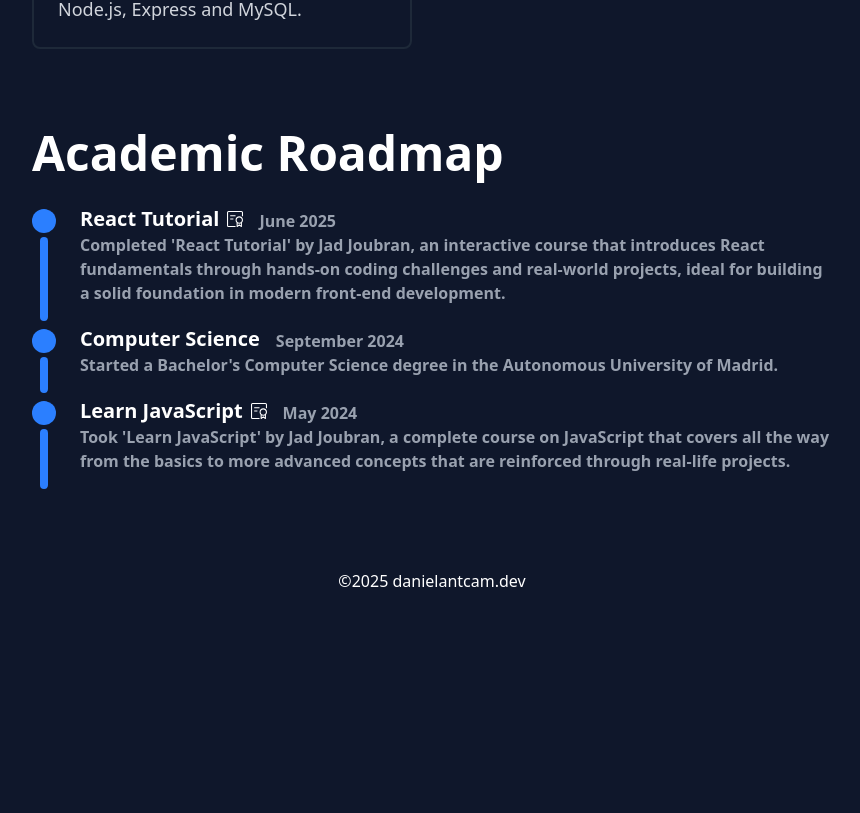
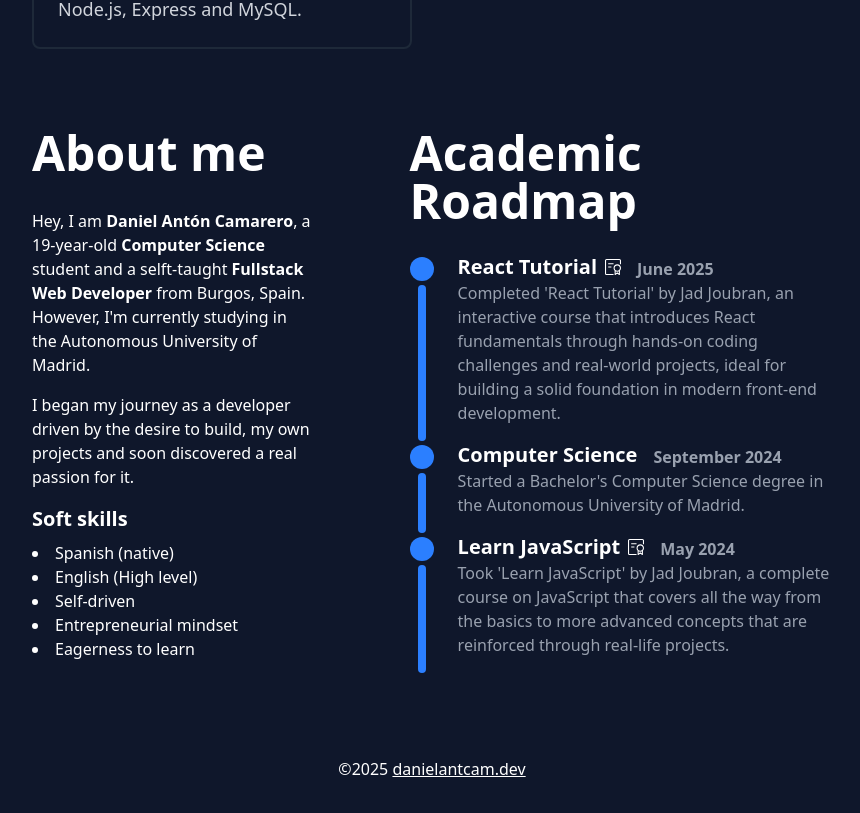
Before and after one commit to danielantcam/portfolio, a React (Vite) app: page / in a window 1280 px wide. Shown: the part 1251-2064 px from the top of the page, without its empty margins (208-1068 px from the left). Before the commit the page ends 1924 px from the top, so only its background shows below. Built offline with nearby package versions, Linux system fonts and the light colour scheme.

Commit message:
Added 'About me' + SEO + small design improvements

```diff
--- a/index.html
+++ b/index.html
@@ -4,8 +4,8 @@
     <meta charset="UTF-8" />
     <!--<link rel="icon" type="image/svg+xml" href="/vite.svg" />-->
     <meta name="viewport" content="width=device-width, initial-scale=1.0" />
-    <title>danielantcam.dev</title>
-    <meta name="description" content="Daniel Antón Camarero | Fullstack web developer portfolio." />
+    <title>Daniel Antón Camarero (danielantcam) | Fullstack Web Developer</title>
+    <meta name="description" content="Professional portfolio of Daniel Antón Camarero (danielantcam), fullstack developer specializing in modern web applications with React, Node.js, and more." />
   </head>
   <body class="bg-slate-900">
     <div id="root" class="px-10 sm:px-20 md:px-30 xl:px-60"></div>
--- a/src/App.jsx
+++ b/src/App.jsx
@@ -1,6 +1,7 @@
 import Header from "./components/Header";
 import Stack from "./components/Stack";
 import ProjectsGrid from "./components/ProjectsGrid";
+import AboutMe from "./components/AboutMe";
 import Roadmap from "./components/Roadmap";
 import Footer from "./components/Footer";
 
@@ -9,6 +10,11 @@ export default function App() {
     <Header />
     <Stack />
     <ProjectsGrid />
+    <div className="
+      flex flex-col gap-10 mb-10
+      md:mb-20 xl:flex-row xl:gap-24
+    ">
+      <AboutMe />
       <Roadmap events={[
         {
           title: "React Tutorial",
@@ -28,6 +34,7 @@ export default function App() {
           certificate: "https://res.cloudinary.com/dbfn5lnvx/image/authenticated/s--6EiAUpUa--/v1750516212/certificates/javascript/danielantncamarero-4575.pdf"
         }
       ]} />
+    </div>
     <Footer />
   </>);
 }
--- /dev/null
+++ b/src/components/AboutMe.jsx
@@ -0,0 +1,31 @@
+export default function AboutMe(){
+    return <article className="
+        w-full
+        xl:w-2/5
+    ">
+        <h3 className="
+            text-white font-semibold text-3xl mb-4
+            lg:text-5xl sm:mb-8
+        ">
+            About me
+        </h3>
+        <p className="text-white mb-4">Hey, I am <strong>Daniel Antón Camarero</strong>, a 19-year-old <strong>Computer Science</strong> student and a selft-taught <strong>Fullstack Web Developer</strong> from Burgos, Spain. However, I'm currently studying in the Autonomous University of Madrid.</p>
+
+        <p className="text-white mb-4">I began my journey as a developer driven by the desire to build, my own projects and soon discovered a real passion for it.</p>
+
+        <h4 className="text-white text-xl font-semibold mb-2">Soft skills</h4>
+        <ul className="
+            list-disc list-inside  grid grid-cols-1
+            md:grid-cols-2
+            lg:grid-cols-2
+            xl:grid-cols-1
+            3xl:grid-cols-2
+        ">
+            <li className="text-white">Spanish (native)</li>
+            <li className="text-white">English (High level)</li>
+            <li className="text-white">Self-driven</li>
+            <li className="text-white">Entrepreneurial mindset</li>
+            <li className="text-white">Eagerness to learn</li>
+        </ul>
+    </article>;
+}
--- a/src/components/Footer.jsx
+++ b/src/components/Footer.jsx
@@ -2,6 +2,6 @@ export default function Footer(){
     return <footer className="
         flex justify-center items-center text-white text-base text-center text-balance my-20
     ">
-        <span>&copy;2025 danielantcam.dev</span>
+        <span>&copy;2025 <a href="https://danielantcam.dev" className="underline hover:opacity-70">danielantcam.dev</a></span>
     </footer>;
 }
--- a/src/components/Header.jsx
+++ b/src/components/Header.jsx
@@ -1,10 +1,10 @@
 import { GitHub, LinkedIn } from "./Svg";
 
 export default function Header(){
-return <header className="
+return <header role="banner" className="
         w-full min-h-fit flex flex-col justify-around items-start relative h-120
     ">
-        <header className="w-full h-20 flex items-end">
+        <nav className="w-full h-20 flex items-end">
             <div className="w-full flex justify-between items-center">
                 <a href="/" className="
                     text-white font-semibold text-xl
@@ -25,7 +25,7 @@ return <header className="
                     </a>
                 </div>
             </div>
-        </header>
+        </nav>
 
         <div className="w-full grow flex flex-col justify-center">
             <h1 className="
--- a/src/components/ProjectsGrid.jsx
+++ b/src/components/ProjectsGrid.jsx
@@ -17,8 +17,8 @@ export default function ProyectsGrid(){
       md:mb-20
     ">
       <h3 className="
-        text-white font-semibold text-3xl mb-8
-        lg:text-5xl
+        text-white font-semibold text-3xl mb-4
+        lg:text-5xl md:mb-8
       ">
         My projects
       </h3>
--- a/src/components/Roadmap.jsx
+++ b/src/components/Roadmap.jsx
@@ -1,10 +1,13 @@
 import { ViewCertificate } from "./Svg";
 
 export default function Roadmap({ events }){
-    return <article>
+    return <article className="
+        w-full
+        xl:w-3/5
+    ">
         <h3 className="
-            text-white font-semibold text-3xl mb-8
-            lg:text-5xl
+            text-white font-semibold text-3xl mb-4
+            lg:text-5xl md:mb-8
         ">
             Academic Roadmap
         </h3>
@@ -17,7 +20,7 @@ export default function Roadmap({ events }){
 function  RoadmapBlock({ event }){
     const { title, description, date, certificate } = event;
 
-    return <li className="flex mb-2">
+    return <li className="flex mb-1">
         <div aria-hidden="true" className="flex flex-col items-center mr-6">
             <div className="w-6 h-6 bg-blue-500 rounded-full mb-1"></div>
             <div className=" grow w-2 bg-blue-500 rounded-sm"></div>
@@ -51,7 +54,7 @@ function  RoadmapBlock({ event }){
                 </span>
             </div>
             <p className="
-                text-gray-400 font-semibold pb-4 text-sm
+                text-gray-400 pb-4 text-sm
                 sm:text-base
             ">{description}</p>
         </div>
--- a/src/components/Stack.jsx
+++ b/src/components/Stack.jsx
@@ -14,13 +14,13 @@ const icons = {
 
 export default function Stack() {
 
-    return <section className="
+    return <article className="
         flex flex-col mb-10
         md:mb-20
     ">
         <h3 className="
-            text-white font-semibold text-3xl mb-8
-            lg:text-5xl
+            text-white font-semibold text-3xl mb-4
+            lg:text-5xl md:mb-8
         ">Stack</h3>
         <div className="w-full grow flex justify-between items-center">
             <ul className="
@@ -44,5 +44,5 @@ export default function Stack() {
                 })}
             </ul>
         </div>
-    </section>;
+    </article>;
 }
```
Lines whose indentation alone changed are shown as unchanged.
